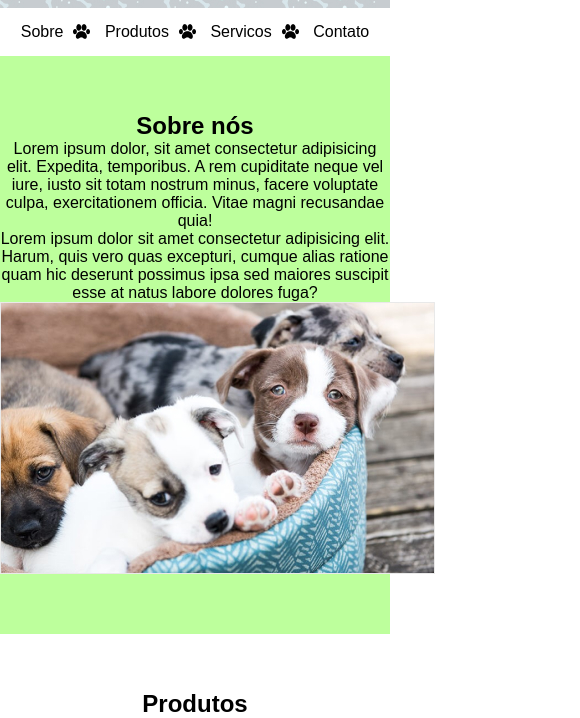
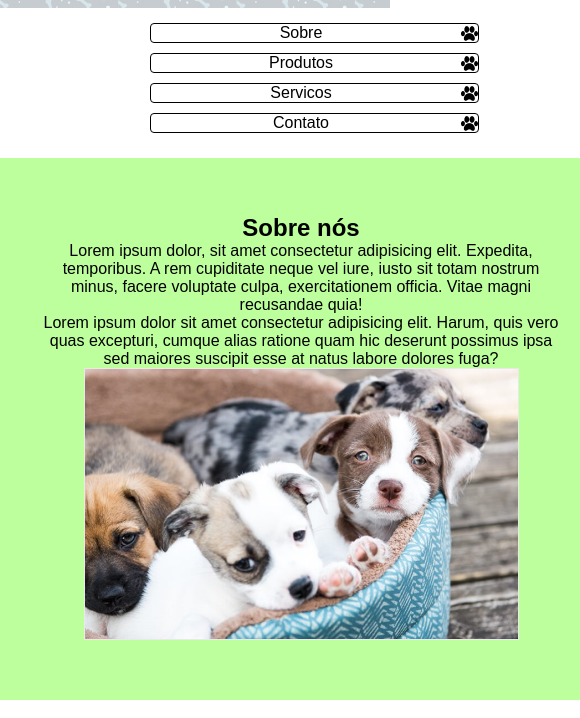
Before and after one commit to ferreiraalan13/Projeto_PetShop, a plain HTML site: page index.html in a window 390 px wide. Shown: the part 96-814 px from the top of the page, 580 px wide, since content can reach past the window. Drawn offline with Linux system fonts and the light colour scheme.

Commit message:
Atualizacao responsividade Menu em coluna

```diff
--- a/css/petshop.css
+++ b/css/petshop.css
@@ -54,6 +54,7 @@ nav a:hover{
 
 .fundo-verde{
     background-color: #bdff9c;
+    width: 100%;
 }
 
 .container{
@@ -156,12 +157,19 @@ footer li img{
 
     .fundo-verde{
         background-color: #bdff9c;
-        width: 100%;
+        width: 580px;
+    }
+    header{
+        text-align: center;
+        background-image: url(../img/fundo-topo.jpg);
+        padding: 10px 0;
+
     }
 
     .flex-container .col{
-        width: 100%;
+        width: 90%;
         text-align: center;
+        margin-left: 40px ;
     }
 
 
@@ -176,7 +184,7 @@ footer li img{
 
     .flex-container .col form{
         align-items: center;
-        margin-left: 100px;
+        margin-left: 30px;
 
     }
 
@@ -188,4 +196,45 @@ footer li img{
     .formasdepagamento{
         margin-left: 120px;
     }
+
+
+
+    nav li{
+        flex-direction: column;
+        display: flex;
+        margin-left: 150px;
+        border: 1px solid;
+        width: 300px;
+        margin-bottom: 10px;
+        border-radius: 4px;
+
+    }
+
+
+
+    #itemContato{
+
+        margin-right: 0;
+        padding: 0;
+        background-image: url(../img/patinha-preta.png);
+        background-repeat: no-repeat;
+        padding-right: 27px;
+        margin-right: 10px;
+
+    }
+
+    nav a:hover{
+        color: #6dd432;
+        transform: scale(1.05);
+        transition: 1s;
+    }
+
+
+    .texto-centralizado{
+        width: 500px;
+        margin-left: 10px;
+    }
+
+
+
 }
```
